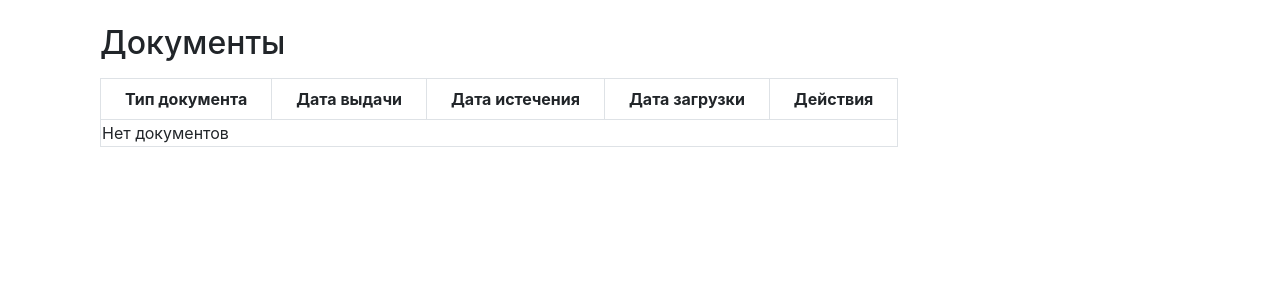
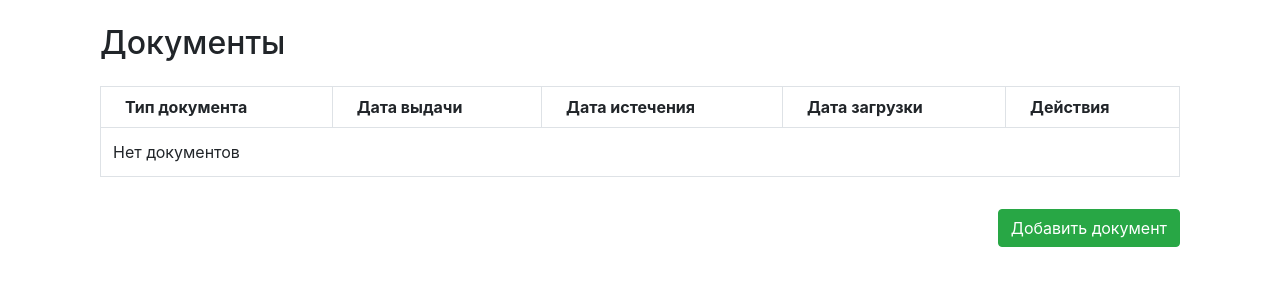
Before and after one commit to ArtemAng/Diplom-MMITSO-Vika, a Django app: page /profile/ in a window 1280 px wide. Shown: the part 56-356 px from the top of the page. Run offline with Django 5.2, Linux system fonts and the light colour scheme; the visitor is signed in with stand-in values (Sample User, id 1); data that the repository does not hold is empty; some libraries are stand-ins or nearby versions.

Commit message:
table fix

```diff
--- a/src/records/templates/records/profile.html
+++ b/src/records/templates/records/profile.html
@@ -3,7 +3,8 @@
 {% block content %}
 <div class="container mx-auto mt-4">
     <h2 class="text-xl mt-4">Документы</h2>
-    <table class="min-w-full border mt-3">
+    <div class="table-responsive">
+        <table class="table table-bordered mt-3" style="width: 100%;">
             <thead>
                 <tr class="bg-gray-200">
                     <th class="border px-4 py-2">Тип документа</th>
@@ -27,7 +28,7 @@
                             {% csrf_token %}
                             <button type="submit" class="btn btn-danger btn-sm"><i class="fas fa-trash-alt"></i></button>
                         </form>
-              </td> <!-- Новая ячейка с кнопками -->
+                    </td>
                 </tr>
                 {% empty %}
                 <tr>
@@ -37,4 +38,8 @@
             </tbody>
         </table>
     </div>
+    <div class="text-right mt-3">
+        <a href="" class="btn btn-success">Добавить документ</a>
+    </div>
+</div>
 {% endblock %}
```
Lines whose indentation alone changed are shown as unchanged.
